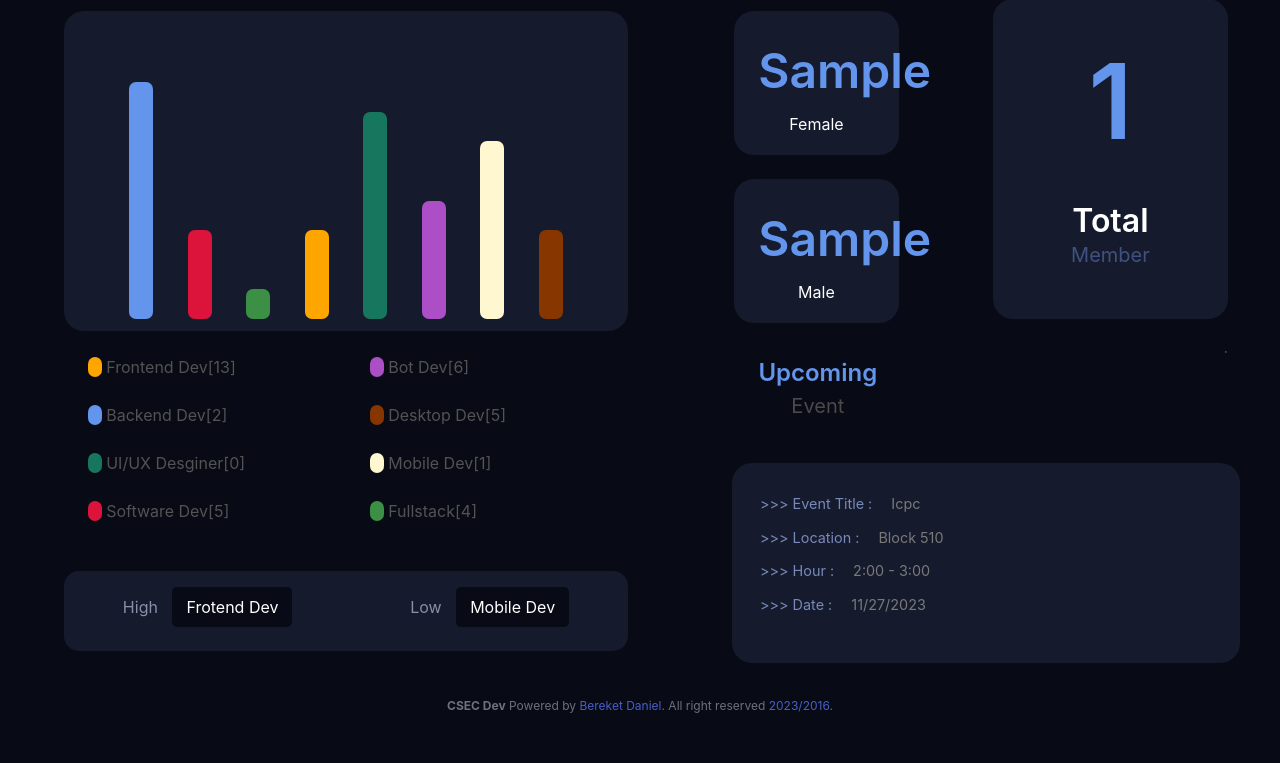
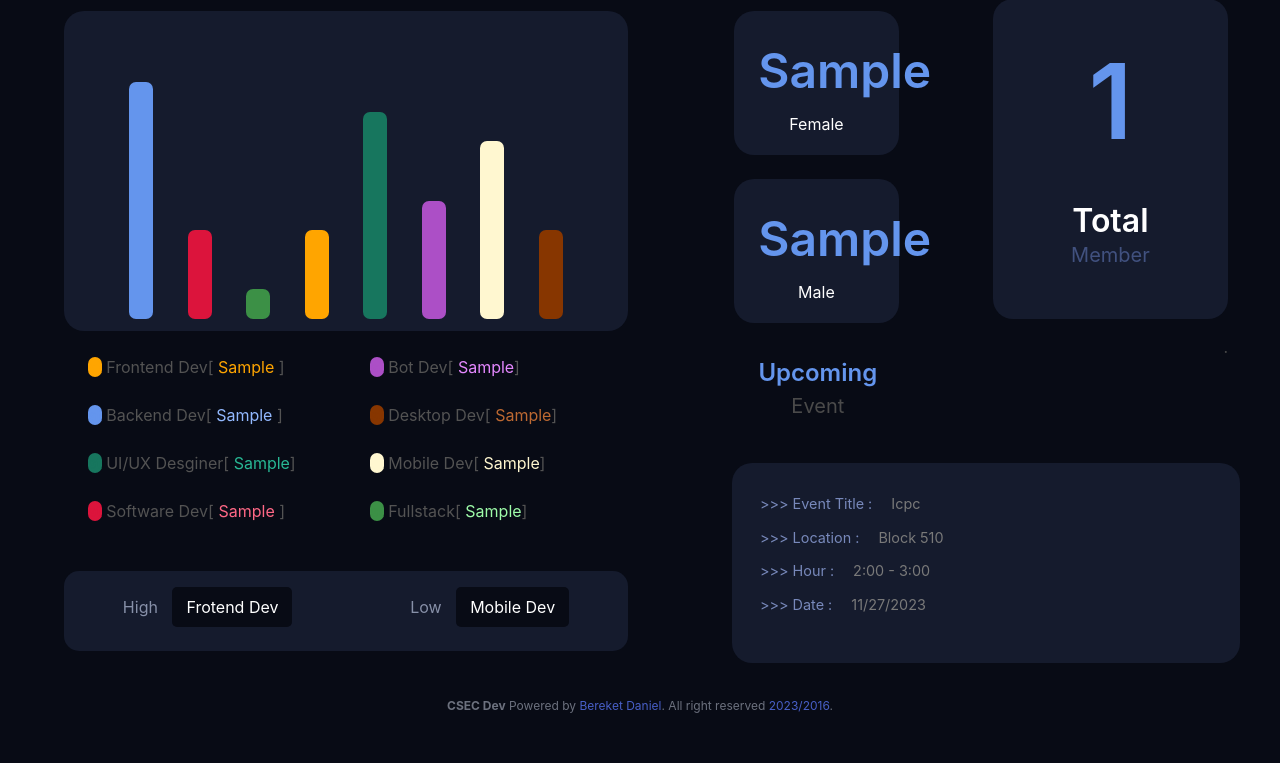
Before and after one commit to BereketDan/CSECdev, a Django app: template CSECdev/templates/dashboard.html in a window 1280 px wide. Shown: the part 93-856 px from the top of the page. Run offline with Django 4.2, Linux system fonts and the light colour scheme; data comes from the database, SQL or seed files in the repository; both versions use the stored data as it was after the commit; the template is opened without the code that fills it: values that come from a table or form of the project are taken from there, most other values are stand-ins (such as "Sample title", 1, 10 or a date in 2020).

Commit message:
dashboard page displaying dynamic number of amount

```diff
--- a/CSECdev/templates/dashboard.html
+++ b/CSECdev/templates/dashboard.html
@@ -49,16 +49,16 @@
 
             <div class="columns has-text-left" style="color: #535353;">
                 <div class="column">
-                    <div class="column" > <span style="background-color: orange; height: 5px; width: 5px; color: orange; border-radius: 10px;">st</span> Frontend Dev[13]</div>
-                    <div class="column"> <span style="background-color: cornflowerblue; height: 5px; width: 5px; color: cornflowerblue; border-radius: 10px;">st</span>  Backend Dev[2]</div>
-                    <div class="column">  <span style="background-color: #17765e; height: 5px; width: 5px; color: #17765e; border-radius: 10px;">st</span> UI/UX Desginer[0]</div>
-                    <div class="column">  <span style="background-color:#DC143C; height: 5px; width: 5px; color: #DC143C; border-radius: 10px;">st</span> Software Dev[5]</div>
+                    <div class="column" > <span style="background-color: orange; height: 5px; width: 5px; color: orange; border-radius: 10px;">st</span> Frontend Dev[ <span style="color:orange;">{{Frontend_Dev}}</span> ]</div>
+                    <div class="column"> <span style="background-color: cornflowerblue; height: 5px; width: 5px; color: cornflowerblue; border-radius: 10px;">st</span>  Backend Dev[ <span style="color:rgb(147, 185, 255);">{{Backend_Dev}}</span> ]</div>
+                    <div class="column">  <span style="background-color: #17765e; height: 5px; width: 5px; color: #17765e; border-radius: 10px;">st</span> UI/UX Desginer[ <span style="color:#28b894;">{{UIUX_Desginer}}</span>]</div>
+                    <div class="column">  <span style="background-color:#DC143C; height: 5px; width: 5px; color: #DC143C; border-radius: 10px;">st</span> Software Dev[ <span style="color:#ff6886;">{{Software_Dev}}</span> ]</div>
                 </div>
                 <div class="column">
-                 <div class="column"> <span style="background-color:#AC4FC6; height: 5px; width: 5px; color: #AC4FC6; border-radius: 10px;">st</span> Bot Dev[6]</div>
-                 <div class="column"> <span style="background-color:#873600 ; height: 5px; width: 5px; color: #873600 ; border-radius: 10px;">st</span> Desktop Dev[5]</div>
-                 <div class="column"><span style="background-color:#FFF7D0  ; height: 5px; width: 5px; color: #FFF7D0 ; border-radius: 10px;">st</span> Mobile Dev[1]</div>
-                 <div class="column"><span style="background-color:#3C9046   ; height: 5px; width: 5px; color:#3C9046 ; border-radius: 10px;">st</span> Fullstack[4]</div>
+                 <div class="column"> <span style="background-color:#AC4FC6; height: 5px; width: 5px; color: #AC4FC6; border-radius: 10px;">st</span> Bot Dev[ <span style="color:#e588ff;">{{Bot_Dev}}</span>]</div>
+                 <div class="column"> <span style="background-color:#873600 ; height: 5px; width: 5px; color: #873600 ; border-radius: 10px;">st</span> Desktop Dev[ <span style="color:#bd6932;">{{Desktop_Dev}}</span>]</div>
+                 <div class="column"><span style="background-color:#FFF7D0  ; height: 5px; width: 5px; color: #FFF7D0 ; border-radius: 10px;">st</span> Mobile Dev[ <span style="color:#FFF7D0 ;">{{Mobilr_App_Dev}}</span>]</div>
+                 <div class="column"><span style="background-color:#3C9046   ; height: 5px; width: 5px; color:#3C9046 ; border-radius: 10px;">st</span> Fullstack[ <span style="color:#9efca9;">{{Fullstack_Dev}}</span>]</div>
                 </div>
 
               </div>
```
Also changed, not shown: CSECdev/DevApp/views.py (+26 -0 lines), CSECdev/templates/login.html (+6 -1 lines), CSECdev/db.sqlite3.
